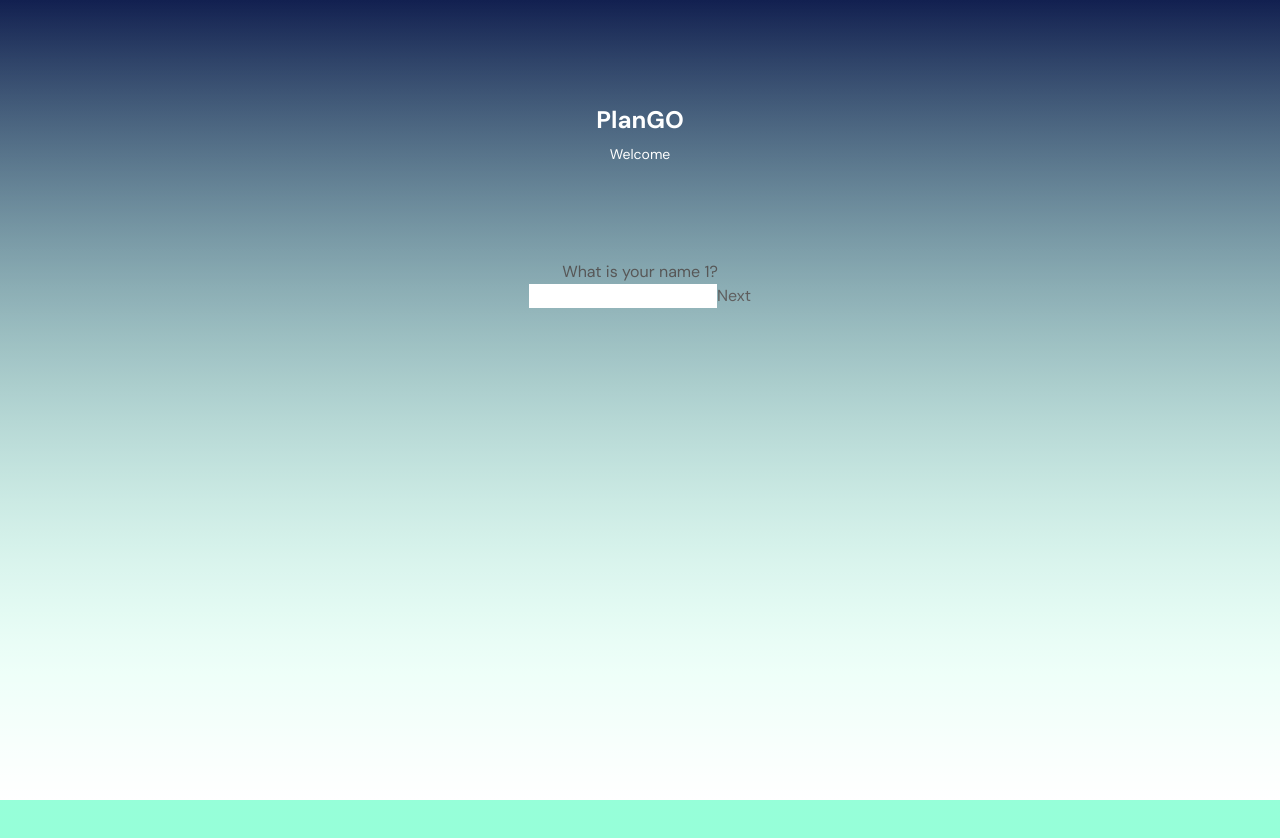
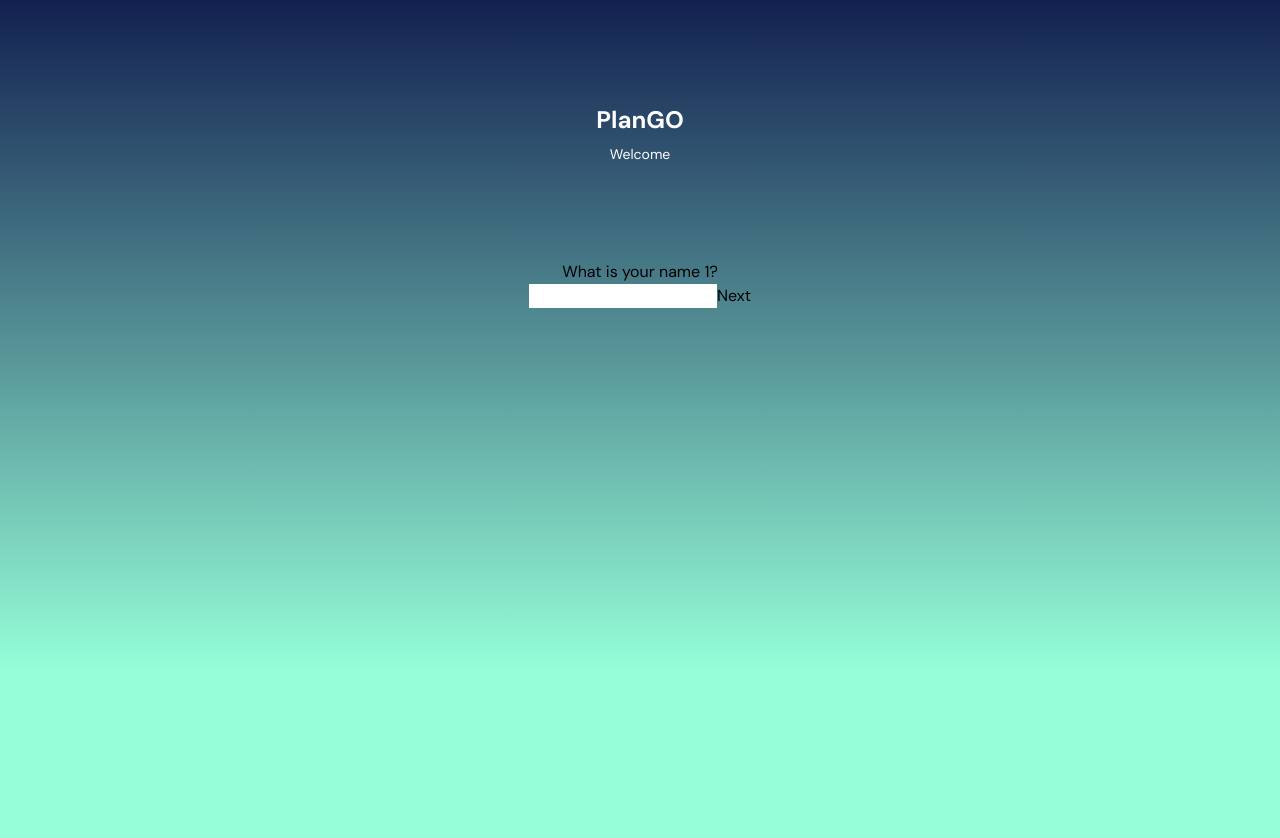
Before and after one commit to fiona-cai/plango, a React (Create React App) app: page / in a window 1280 px wide. Shown: the top 838 px of the page. Built offline with nearby package versions, Linux system fonts and the light colour scheme.

Commit message:
form ded

```diff
--- a/src/app/components/questions.js
+++ b/src/app/components/questions.js
@@ -103,8 +103,7 @@ export default function Questions(props) {
                 {isLastQuestion() && <input type="submit" value="Submit" onSubmit={onSubmit}/>}
             </form>
 
-            <div class="bkg">
-            </div>
+
 
         </>
     )
```
